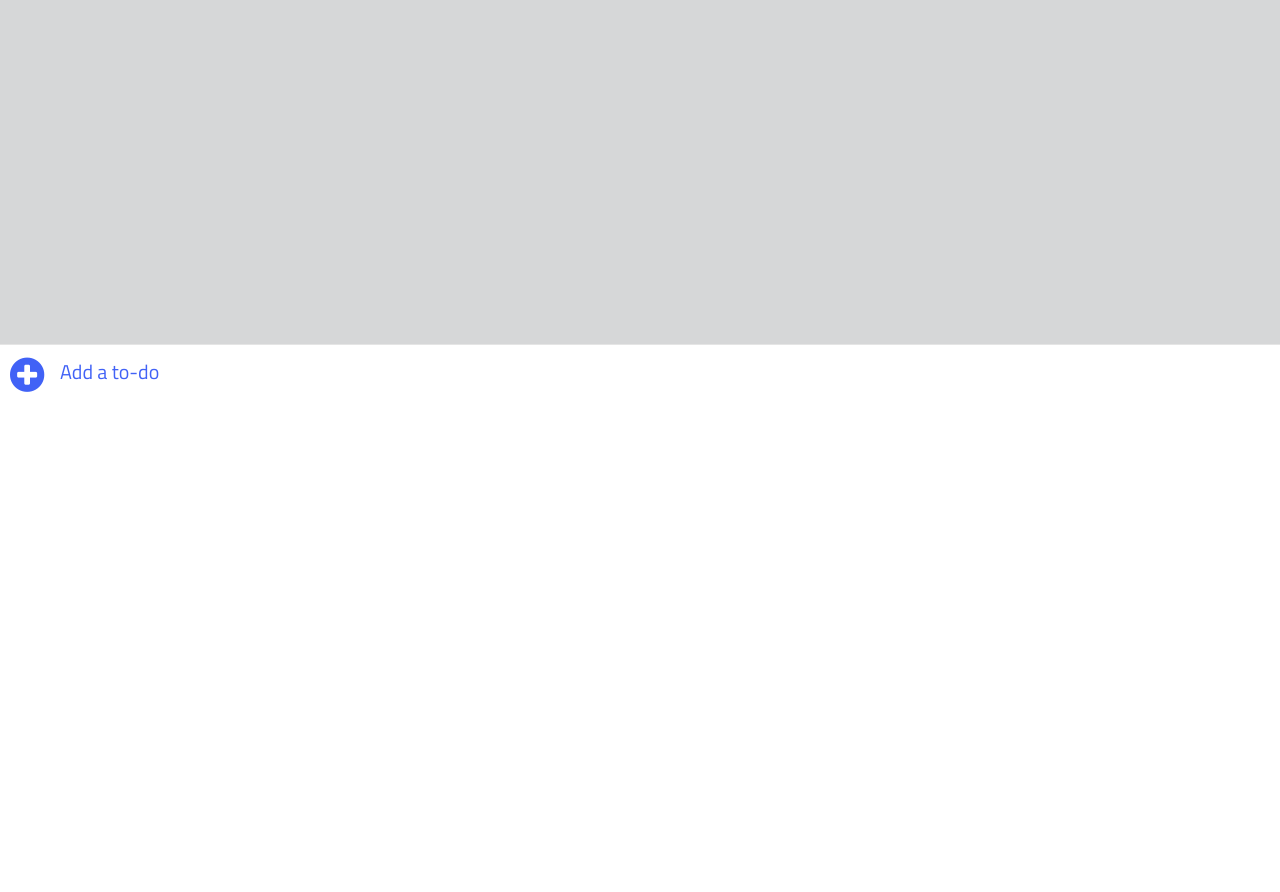
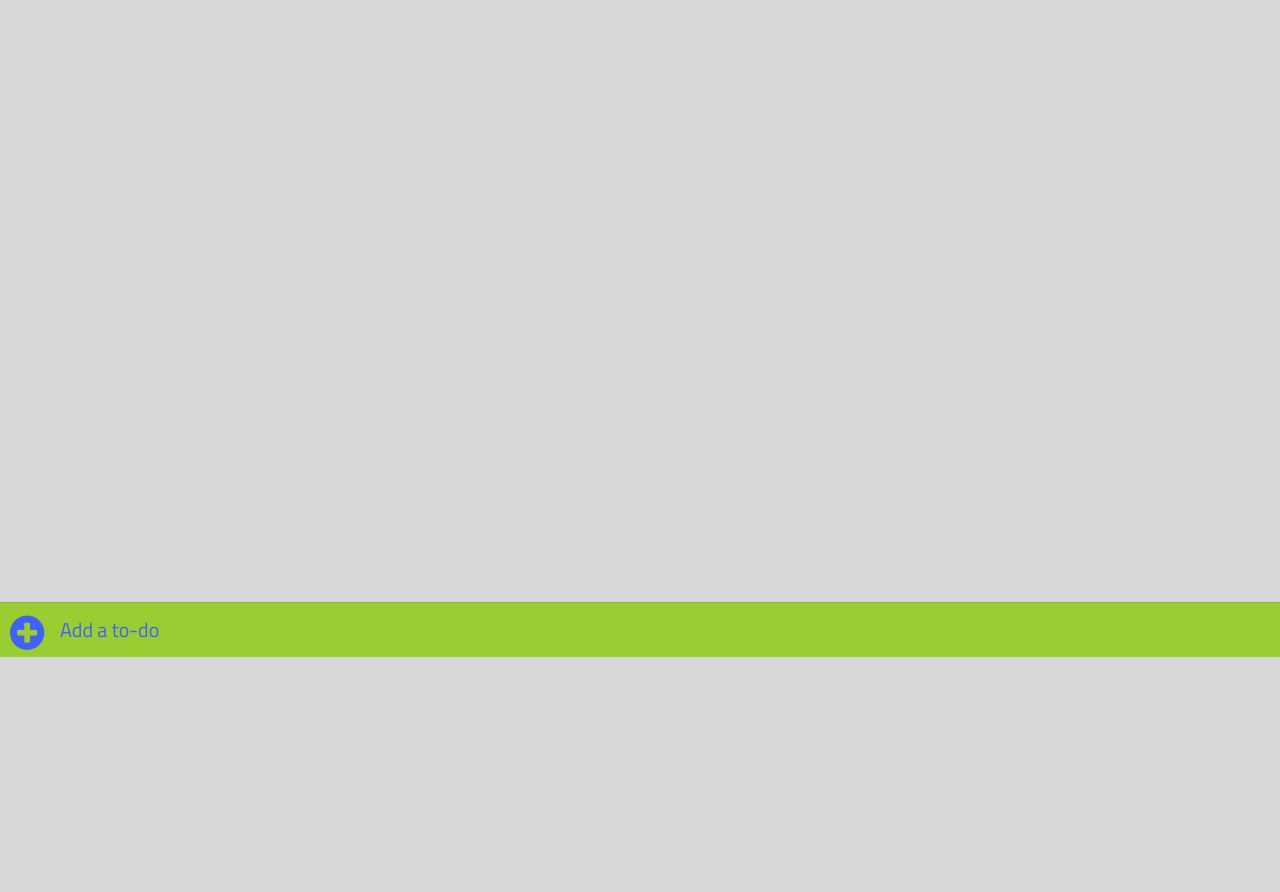
Before and after one commit to thomasfebrianseiei/project-todos, a plain HTML site: page index.html in a window 1280 px wide. Shown: the part 206-1098 px from the top of the page. Before the commit the page ends 800 px from the top, so only its background shows below. Drawn offline with Linux system fonts and the light colour scheme.

Commit message:
first commit

```diff
--- a/css/style.css
+++ b/css/style.css
@@ -4,11 +4,24 @@
   list-style: none;
   box-sizing: border-box;
 }
+
+html {
+  width: 100%;
+  height: 100%;
+}
 body {
+  -webkit-font-smoothing: antialiased;
+  -moz-font-smoothing: antialiased;
+  -moz-osx-font-smoothing: grayscale;
+  -webkit-text-size-adjust: none;
+  margin: 0;
+  padding: 0;
   width: 100%;
   height: 100%;
   margin: auto;
   font-family: "Titillium Web", sans-serif;
+  background-color: #d6d7d8;
+
 
 }
 
@@ -17,17 +30,18 @@ body {
   padding: 0;
   width: 100%;
   margin: 0;
-  height: 500px;
+  height: 100%;
   top: 0;
   left: 0;
   background-color: #d6d7d8;
+
 }
 
 /* ------------ header ------------ */
 .header {
   top: 0;
   left: 0;
-  height: 200px;
+  height: 150px;
   background: linear-gradient(
     to right,
     #2c6dd5 0%,
@@ -72,13 +86,15 @@ body {
   max-height: 350px;
   background-color:#d6d7d8;
   overflow: auto;
+
 }
 .content::-webkit-scrollbar {
   display: none;
-}
+}content
 .content ul {
   padding: 0;
   margin: 0;
+  height: 100%;
 }
 .item {
   box-shadow: 0px 1px 2px rgba(19, 53, 87, 0.1);
@@ -136,26 +152,31 @@ body {
 /* ------------ add item ------------ */
 .add-to-do {
   position: relative;
-  height: 40px;
-  background-color: #fff;
+  height: 55px;
+  background-color: yellowgreen;
   padding: 10px;
   border-top: 1px solid rgba(0, 0, 0, 0.1);
+  margin: 8px 0px 10px 0px;
+
 }
 .add-to-do i {
   position: absolute;
   font-size: 40px;
   color: #4162f6;
+
 }
 
 .add-to-do input {
   position: absolute;
   left: 50px;
   height: 35px;
-  width: 95%;
+  width: 90%;
   background-color: transparent;
-  border: none;
+  border:black;
   font-size: 20px;
   padding-left: 10px;
+  border-top-right-radius:25px;
+  border-bottom-right-radius:25px;
 }
 .add-to-do input::-webkit-input-placeholder {
   /* Chrome/Opera/Safari */
@@ -181,3 +202,6 @@ body {
   font-family: "Titillium Web", sans-serif;
   font-size: 20px;
 }
+
+
+@media (min-width: 576px) { .container {height: 100%;}  }
--- a/index.html
+++ b/index.html
@@ -2,11 +2,14 @@
 <!DOCTYPE html>
 <html lang="en">
   <head>
-    <meta charset="UTF-8">
+    <meta charset="UTF-8" />
     <title>JavaScript - To Do List</title>
-    <link rel="stylesheet" href="https://fonts.googleapis.com/css?family=Titillium+Web">
-    <link rel="stylesheet" href="css/font-awesome.css">
-    <link rel="stylesheet" href="css/style.css">
+    <link
+      rel="stylesheet"
+      href="https://fonts.googleapis.com/css?family=Titillium+Web"
+    />
+    <link rel="stylesheet" href="css/font-awesome.css" />
+    <link rel="stylesheet" href="css/style.css" />
   </head>
   <body>
     <div class="container">
@@ -16,15 +19,13 @@
         </div>
         <div id="date"></div>
       </div>
-        <div class="content">
-            <ul id="list">
-
-            </ul>
     </div>
     <div class="add-to-do">
       <i class="fa fa-plus-circle"></i>
-            <input type="text" id="input" placeholder="Add a to-do">
+      <input type="text" id="input" placeholder="Add a to-do" />
     </div>
+    <div class="content">
+      <ul id="list"></ul>
     </div>
     <script src="js/app.js"></script>
   </body>
```
Lines whose indentation alone changed are shown as unchanged.
